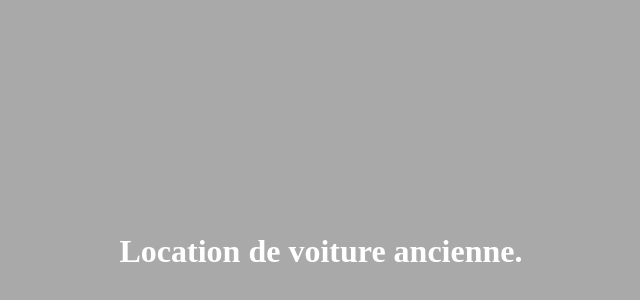
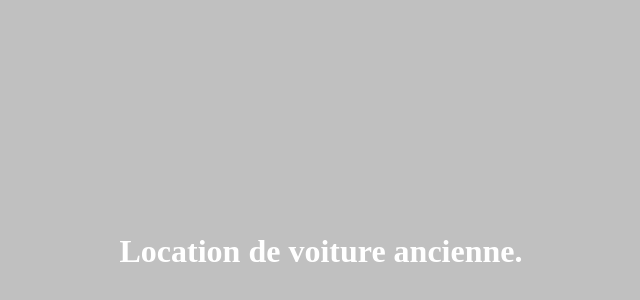
Before and after one commit to arnoldmi/locationVoiture, a plain HTML site: page index.html in a window 1280 px wide. Shown: the part 28-328 px from the top of the page, without its empty margins (319-959 px from the left). Drawn offline with Linux system fonts and the light colour scheme.

Commit message:
modification de la couleur de fond

```diff
--- a/index.html
+++ b/index.html
@@ -13,7 +13,7 @@
     </head>
     <!-- FIN DE LA SECTION ENTETE -->
 
-    <body style="background-color: darkgrey">
+    <body style="background-color: silver">
 
         <h1 style="padding-top: 20%; padding-bottom: 20%; text-align: center; color: white">Location de voiture ancienne.</h1>
 
```
